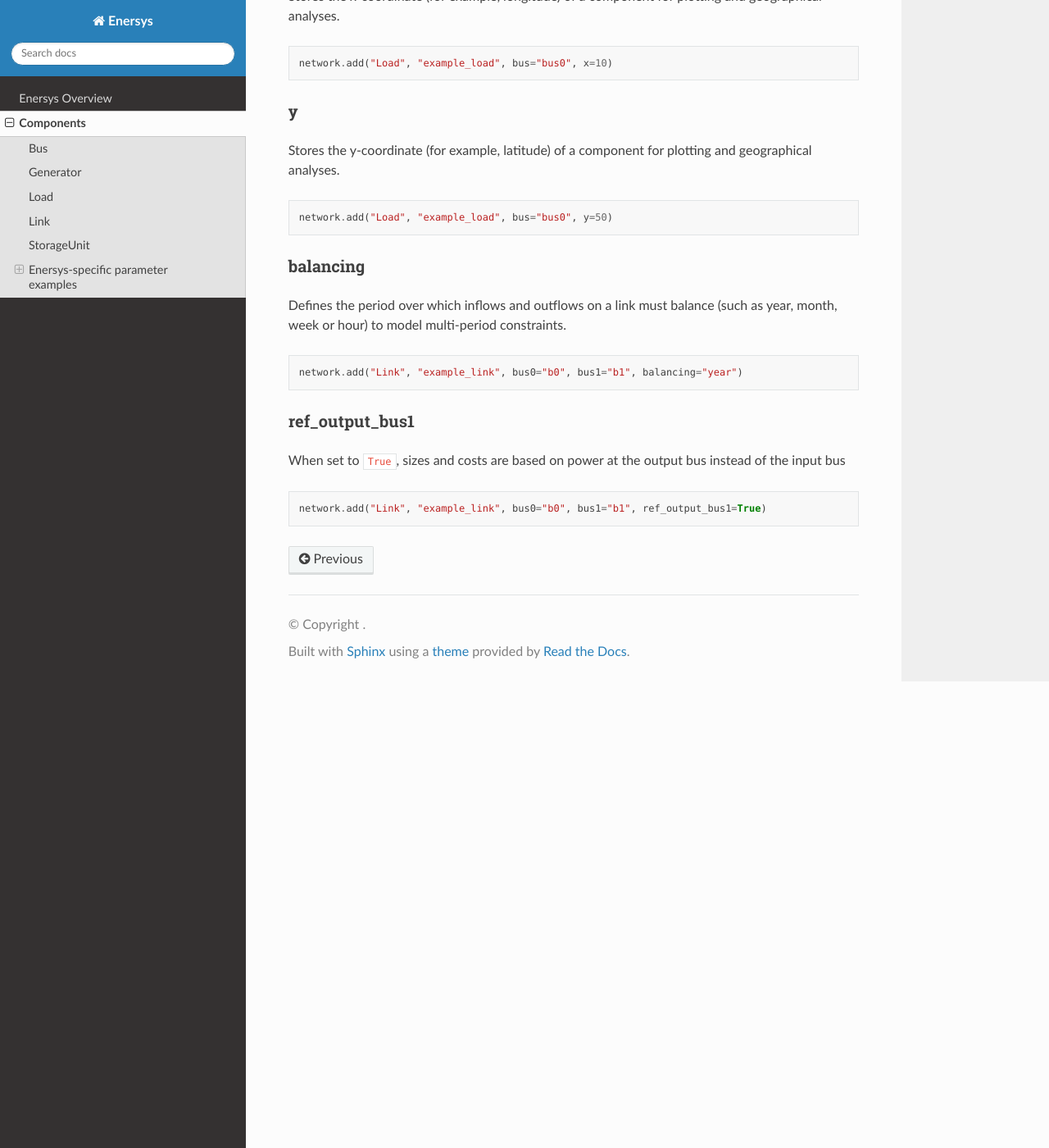
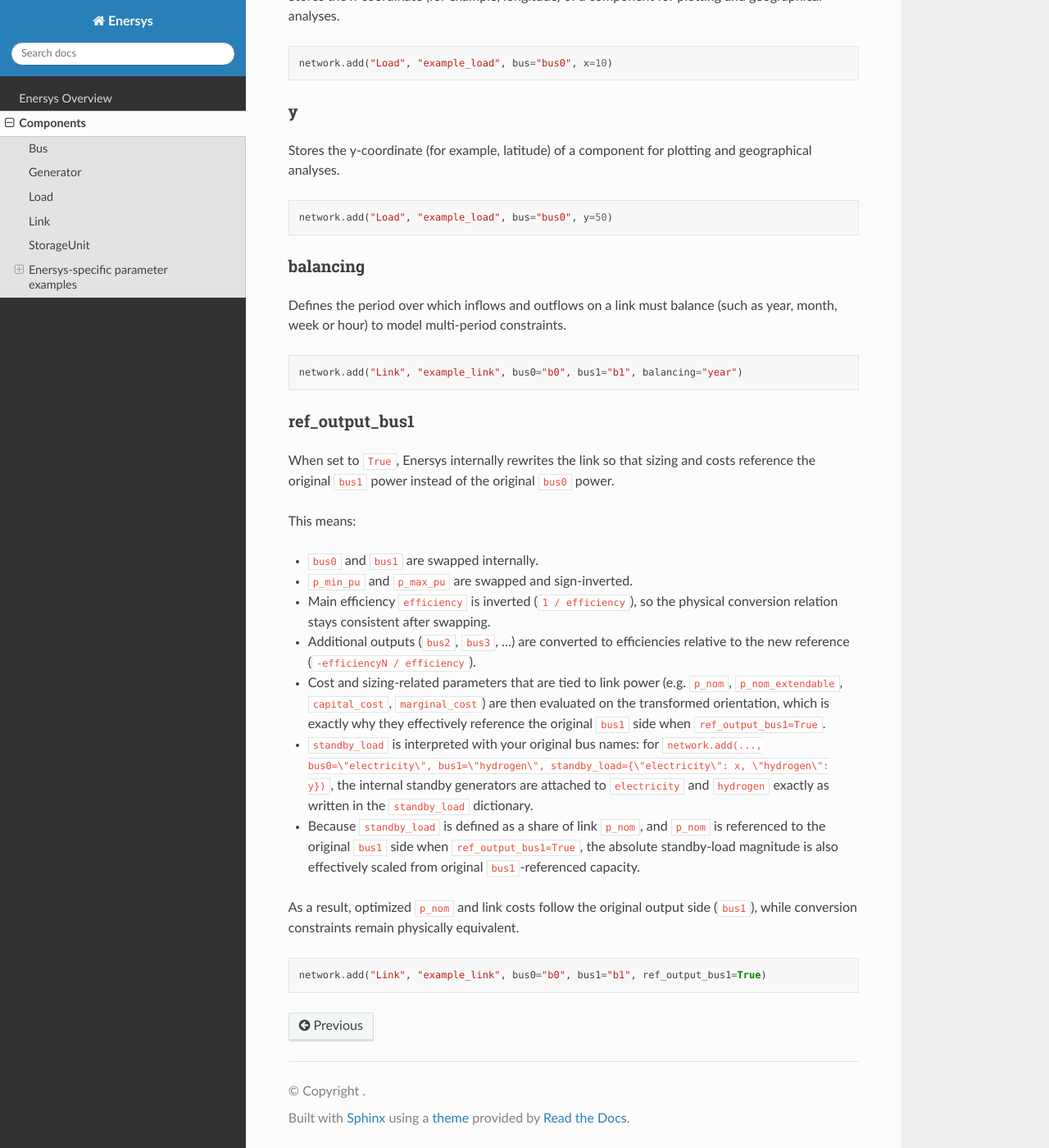
Before and after one commit to enertrag/enersys_docs, a Sphinx documentation site: the page built from docs/components.md, in a window 1280 px wide and 1400 px high, scrolled down 8320 px. Shown: the whole window at 82% size. Built offline with Sphinx 7.4.7 and the Read the Docs theme 3.1.0, drawn with Linux system fonts in a browser that asks for light colours.

Commit message:
Update clarify what output ref bus 1 does

````diff
--- a/docs/components.md
+++ b/docs/components.md
@@ -352,7 +352,30 @@ network.add("Link", "example_link", bus0="b0", bus1="b1", balancing="year")
 (ref_output_bus1)=
 ### ref_output_bus1
 
-When set to ``True``, sizes and costs are based on power at the output bus instead of the input bus
+When set to ``True``, Enersys internally rewrites the link so that sizing and costs reference the original ``bus1``
+power instead of the original ``bus0`` power.
+
+This means:
+
+- ``bus0`` and ``bus1`` are swapped internally.
+- ``p_min_pu`` and ``p_max_pu`` are swapped and sign-inverted.
+- Main efficiency ``efficiency`` is inverted (``1 / efficiency``), so the physical conversion relation stays
+  consistent after swapping.
+- Additional outputs (``bus2``, ``bus3``, ...) are converted to efficiencies relative to the new reference
+  (``-efficiencyN / efficiency``).
+- Cost and sizing-related parameters that are tied to link power (e.g. ``p_nom``, ``p_nom_extendable``,
+  ``capital_cost``, ``marginal_cost``) are then evaluated on the transformed orientation, which is exactly why they
+  effectively reference the original ``bus1`` side when ``ref_output_bus1=True``.
+- ``standby_load`` is interpreted with your original bus names: for
+  ``network.add(..., bus0=\"electricity\", bus1=\"hydrogen\", standby_load={\"electricity\": x, \"hydrogen\": y})``,
+  the internal standby generators are attached to ``electricity`` and ``hydrogen`` exactly as written in the
+  ``standby_load`` dictionary.
+- Because ``standby_load`` is defined as a share of link ``p_nom``, and ``p_nom`` is referenced to the original
+  ``bus1`` side when ``ref_output_bus1=True``, the absolute standby-load magnitude is also effectively scaled from
+  original ``bus1``-referenced capacity.
+
+As a result, optimized ``p_nom`` and link costs follow the original output side (``bus1``), while conversion
+constraints remain physically equivalent.
 
 ```python
 network.add("Link", "example_link", bus0="b0", bus1="b1", ref_output_bus1=True)
````
